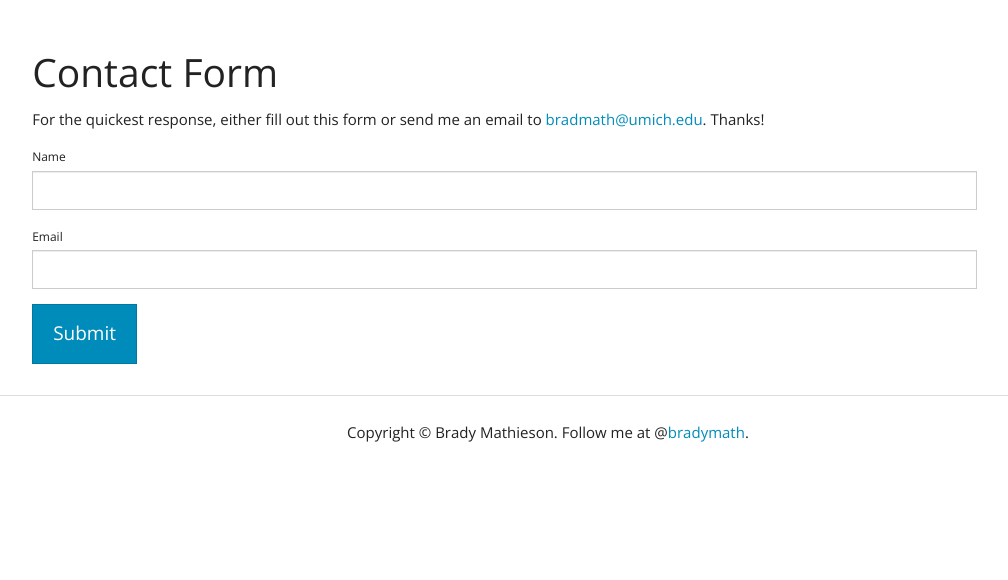
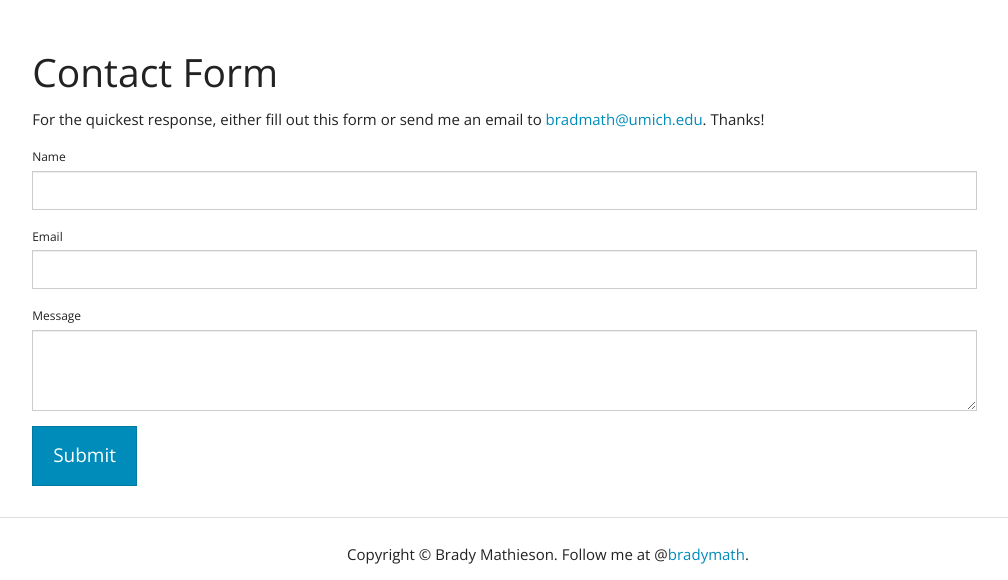
Before and after one commit to bradymathieson/portfolio, a Python web app: template templates/contact.html in a window 1280 px wide. Shown: the part 450-1030 px from the top of the page, without its empty margins (92-1100 px from the left). Before the commit the page ends 892 px from the top, so only its background shows below. Run offline with Jinja, Linux system fonts and the light colour scheme; the template is opened without the code that fills it, so the values that code supplies are empty.

Commit message:
updating the form exit

```diff
--- a/templates/contact.html
+++ b/templates/contact.html
@@ -14,6 +14,10 @@
 		    <label>Email</label>
 		    <input type="text" class="form-control" name="email" value="">
 		  </fieldset>
+		  <fieldset class="form-group">
+		    <label>Message</label>
+		    <textarea class="form-control" name="message" rows="3"></textarea>
+		  </fieldset>
 		  <p><input type="submit" name="submit" value="Submit" class="btn btn-primary btn-lg"></p>
 		  <input type="hidden" name="_next" value="/contact_success.html" />
 		</form>
--- a/templates/contact_success.html
+++ b/templates/contact_success.html
@@ -1,6 +1,8 @@
 {% extends "templates/base.html" %}
 {% block content %}
 
-Thank you!
+<h1>Thank you for reaching out to me.</h1>
+<h3>I will get back to you within 48 hours.</h3><br />
+<a href="/index.html" class="btn btn-primary">Back to home</a>
 
 {% endblock %}
```
